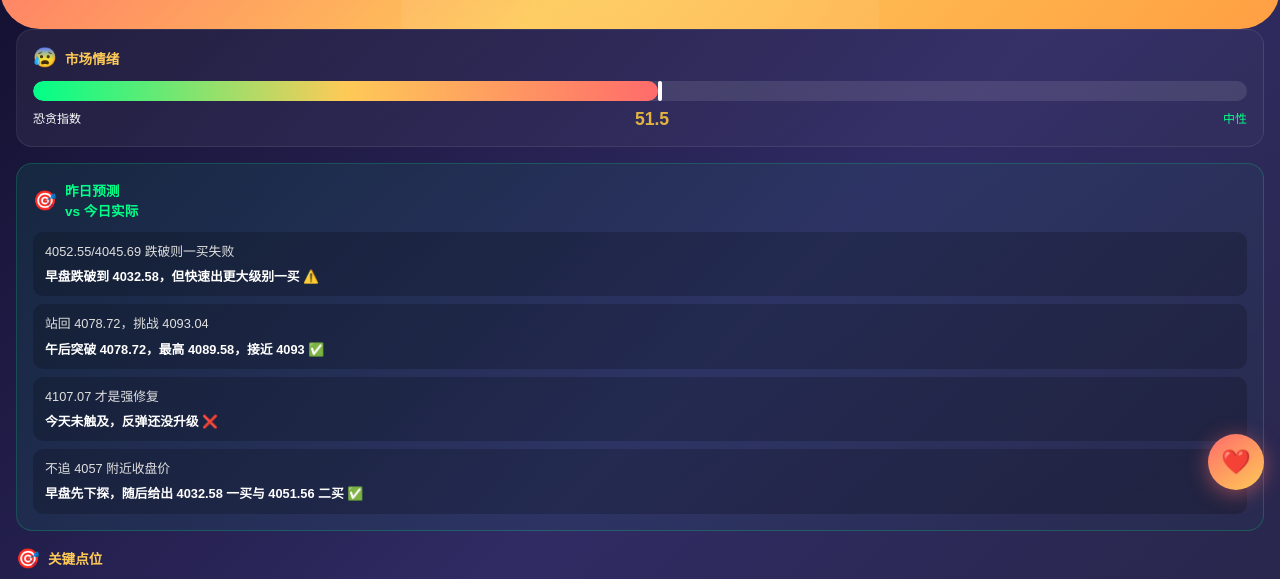
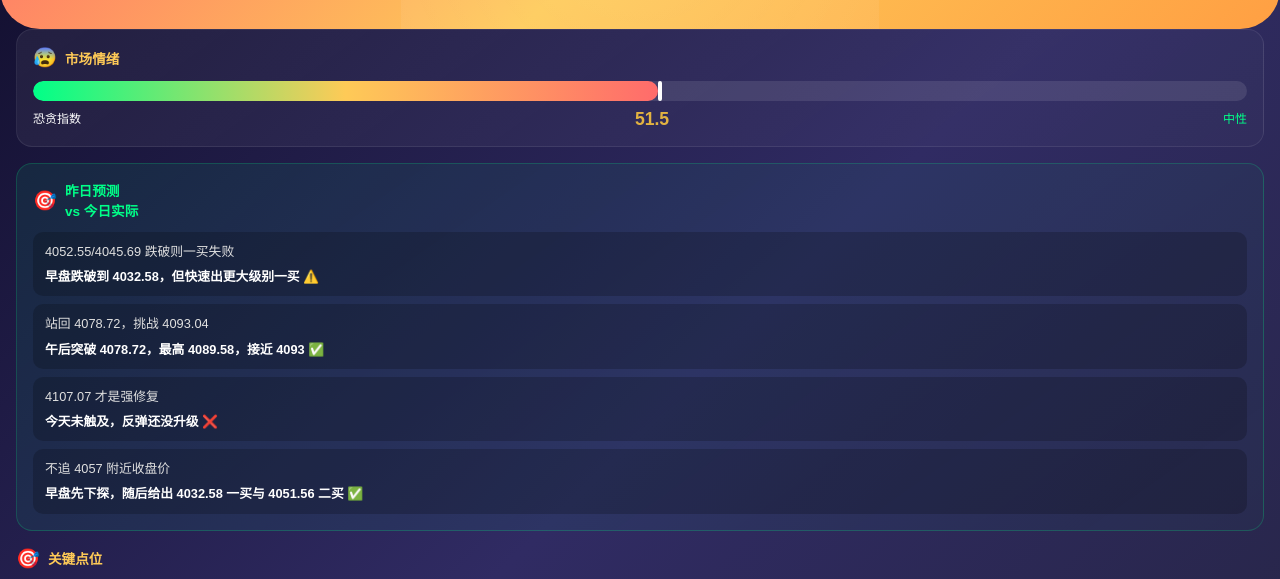
Before and after one commit to gfz-web/stock-quantification, a website: page douyin-review.html in a window 1280 px wide. Shown: the part 210-789 px from the top of the page. Drawn offline with Linux system fonts and the light colour scheme.

Commit message:
style:改样式

```diff
--- a/douyin-review.html
+++ b/douyin-review.html
@@ -426,22 +426,6 @@
         font-size: 0.65rem;
         color: #636e72;
       }
-
-      .action-btn {
-        position: fixed;
-        bottom: 100px;
-        right: 16px;
-        width: 56px;
-        height: 56px;
-        background: linear-gradient(145deg, #ff6b6b, #feca57);
-        border-radius: 50%;
-        display: flex;
-        align-items: center;
-        justify-content: center;
-        font-size: 1.5rem;
-        box-shadow: 0 4px 20px rgba(255, 107, 107, 0.5);
-        z-index: 100;
-      }
     </style>
   </head>
   <body>
@@ -541,8 +525,6 @@
       <div class="copy">数据来源：新浪财经 | 分析模型：5指标恐贪指数</div>
     </div>
 
-    <div class="action-btn">❤️</div>
-
     <script>
       document.addEventListener("DOMContentLoaded", () => {
         const cards = document.querySelectorAll(".point-card, .pred-item");
@@ -555,14 +537,6 @@
             card.style.transform = "scale(1)";
           }, index * 80);
         });
-
-        const actionBtn = document.querySelector(".action-btn");
-        actionBtn.addEventListener("click", () => {
-          actionBtn.style.transform = "scale(1.2)";
-          setTimeout(() => {
-            actionBtn.style.transform = "scale(1)";
-          }, 200);
-        });
       });
     </script>
   </body>
```
